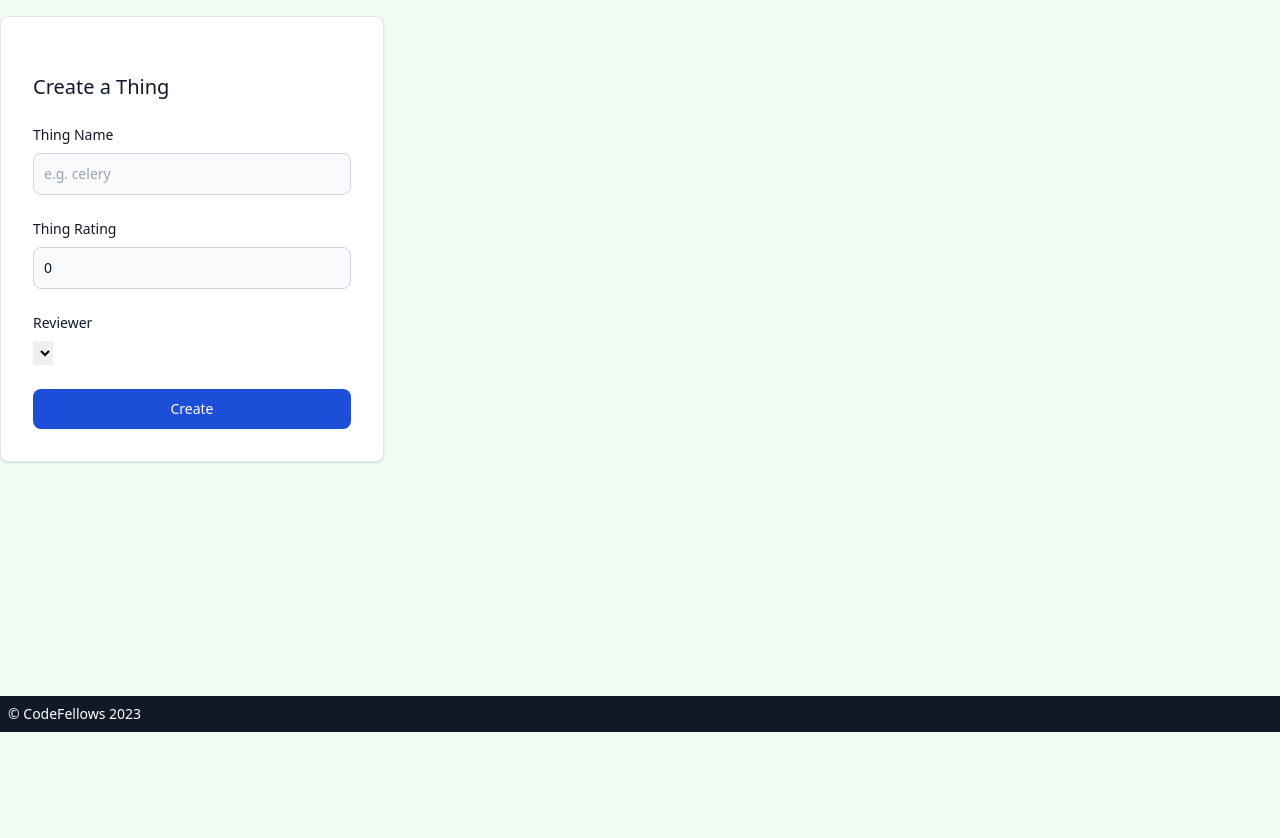
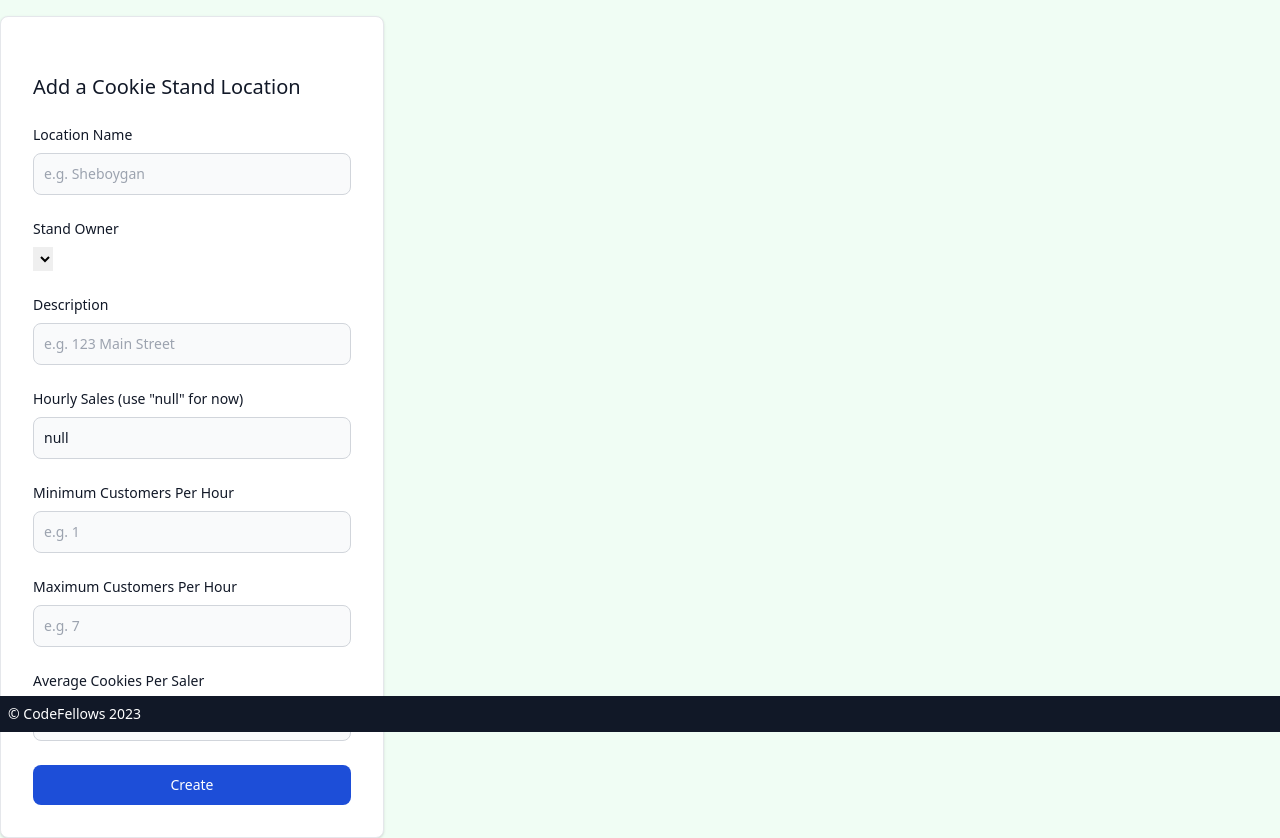
Before and after one commit to mcsadri/cookie-stand-api, a Django app: template templates/cookie_stand/cookie_stand_create.html in a window 1280 px wide. Shown: the part 68-906 px from the top of the page. Before the commit the page ends 800 px from the top, so only its background shows below. Run offline with Django 4.2, Linux system fonts and the light colour scheme; the template is opened without the code that fills it, so the values that code supplies are empty; some libraries are stand-ins or nearby versions.

Commit message:
updated models.py and cookie_stand_create form debugged

```diff
--- a/cookie_stand/views_front.py
+++ b/cookie_stand/views_front.py
@@ -25,7 +25,8 @@
 class CookieStandCreateView(LoginRequiredMixin, CreateView):
     template_name = "cookie_stand/cookie_stand_create.html"
     model = CookieStand
-    fields = ["name", "rating", "reviewer"]  # "__all__" for all of them
+    # fields = ["name", "rating", "reviewer"]  # "__all__" for all of them
+    fields = "__all__"
 
 
 class CookieStandDeleteView(LoginRequiredMixin, DeleteView):
--- a/templates/base.html
+++ b/templates/base.html
@@ -7,7 +7,7 @@
   <meta name="viewport"
         content="width=device-width, user-scalable=no, initial-scale=1.0, maximum-scale=1.0, minimum-scale=1.0">
   <meta http-equiv="X-UA-Compatible" content="ie=edge">
-  <title>{% block title %}All the Things{% endblock %}</title>
+  <title>{% block title %}All the Stands{% endblock %}</title>
  <script src="https://cdn.tailwindcss.com"></script>
 </head>
 <body class="bg-green-50">
@@ -15,7 +15,7 @@
   <nav class="bg-gray-900 border-gray-200 px-2 sm:px-4 py-2.5 rounded dark:bg-gray-800">
         <div class="container flex flex-wrap items-center justify-between mx-auto">
           <a href="{% url 'home' %}">
-              <img src="https://upload.wikimedia.org/wikipedia/commons/7/78/Things_Logo.svg" class="p-3 h-12 bg-white rounded" alt="Logo" />
+            <img src="https://cdn.vectorstock.com/i/preview-1x/40/39/cookie-logo-custom-typography-vector-23634039.jpg" class="p-3 h-12 bg-white rounded" alt="Logo" />
           </a>
           <div class="hidden w-full md:block md:w-auto" id="mobile-menu">
             <ul class="flex flex-col mt-4 md:flex-row md:space-x-8 md:mt-0 md:text-sm md:font-medium">
--- a/templates/cookie_stand/cookie_stand_create.html
+++ b/templates/cookie_stand/cookie_stand_create.html
@@ -7,29 +7,58 @@
     class="w-full max-w-sm p-4 bg-white border border-gray-200 rounded-lg shadow sm:p-6 md:p-8 dark:bg-gray-800 dark:border-gray-700">
     <form class="space-y-6" method="POST">
       {% csrf_token %}
-      <h5 class="text-xl font-medium text-gray-900 dark:text-white">Create a Thing</h5>
+      <h5 class="text-xl font-medium text-gray-900 dark:text-white">Add a Cookie Stand Location</h5>
+
       <div>
-        <label for="id_name" class="block mb-2 text-sm font-medium text-gray-900 dark:text-white">Thing Name</label>
-        <input type="text" name="name" id="id_name"
+        <label for="id_location" class="block mb-2 text-sm font-medium text-gray-900 dark:text-white">Location Name</label>
+        <input type="text" name="location" id="id_location"
                class="bg-gray-50 border border-gray-300 text-gray-900 text-sm rounded-lg focus:ring-blue-500 focus:border-blue-500 block w-full p-2.5 dark:bg-gray-600 dark:border-gray-500 dark:placeholder-gray-400 dark:text-white"
-               placeholder="e.g. celery" required>
+               placeholder="e.g. Sheboygan" required>
+      </div>
 
-      </div>
       <div>
-        <label for="id_rating" class="block mb-2 text-sm font-medium text-gray-900 dark:text-white">Thing Rating</label>
-        <input type="number" name="rating" id="id_rating"
-               class="bg-gray-50 border border-gray-300 text-gray-900 text-sm rounded-lg focus:ring-blue-500 focus:border-blue-500 block w-full p-2.5 dark:bg-gray-600 dark:border-gray-500 dark:placeholder-gray-400 dark:text-white"
-               value="0" min="0" max="5" required>
-      </div>
-      <div>
-        <label for="id_reviewer" class="block mb-2 text-sm font-medium text-gray-900 dark:text-white">Reviewer</label>
-        <select name="reviewer" id="id_reviewer">
-          {% for value, choice in form.fields.reviewer.choices %}
+        <label for="id_owner" class="block mb-2 text-sm font-medium text-gray-900 dark:text-white">Stand Owner</label>
+        <select name="owner" id="id_owner">
+          {% for value, choice in form.fields.owner.choices %}
             <option value="{{ value }}">{{  choice }}</option>
           {% endfor %}
         </select>
       </div>
 
+      <div>
+        <label for="id_description" class="block mb-2 text-sm font-medium text-gray-900 dark:text-white">Description</label>
+        <input type="text" name="description" id="id_description"
+               class="bg-gray-50 border border-gray-300 text-gray-900 text-sm rounded-lg focus:ring-blue-500 focus:border-blue-500 block w-full p-2.5 dark:bg-gray-600 dark:border-gray-500 dark:placeholder-gray-400 dark:text-white"
+               placeholder="e.g. 123 Main Street" required>
+      </div>
+
+      <div>
+        <label for="id_hourly" class="block mb-2 text-sm font-medium text-gray-900 dark:text-white">Hourly Sales (use "null" for now)</label>
+        <input type="text" name="hourly" id="id_hourly"
+               class="bg-gray-50 border border-gray-300 text-gray-900 text-sm rounded-lg focus:ring-blue-500 focus:border-blue-500 block w-full p-2.5 dark:bg-gray-600 dark:border-gray-500 dark:placeholder-gray-400 dark:text-white"
+               placeholder="null" value="null" required>
+      </div>
+
+      <div>
+        <label for="id_min_cust" class="block mb-2 text-sm font-medium text-gray-900 dark:text-white">Minimum Customers Per Hour</label>
+        <input type="number" name="min_cust" id="id_min_cust"
+               class="bg-gray-50 border border-gray-300 text-gray-900 text-sm rounded-lg focus:ring-blue-500 focus:border-blue-500 block w-full p-2.5 dark:bg-gray-600 dark:border-gray-500 dark:placeholder-gray-400 dark:text-white"
+               placeholder="e.g. 1" min="0" required>
+      </div>
+
+      <div>
+        <label for="id_max_cust" class="block mb-2 text-sm font-medium text-gray-900 dark:text-white">Maximum Customers Per Hour</label>
+        <input type="number" name="max_cust" id="id_max_cust"
+               class="bg-gray-50 border border-gray-300 text-gray-900 text-sm rounded-lg focus:ring-blue-500 focus:border-blue-500 block w-full p-2.5 dark:bg-gray-600 dark:border-gray-500 dark:placeholder-gray-400 dark:text-white"
+               placeholder="e.g. 7" min="1" required>
+      </div>
+
+      <div>
+        <label for="id_avg" class="block mb-2 text-sm font-medium text-gray-900 dark:text-white">Average Cookies Per Saler</label>
+        <input type="number" name="avg" id="id_avg"
+               class="bg-gray-50 border border-gray-300 text-gray-900 text-sm rounded-lg focus:ring-blue-500 focus:border-blue-500 block w-full p-2.5 dark:bg-gray-600 dark:border-gray-500 dark:placeholder-gray-400 dark:text-white"
+               placeholder="e.g. 7" step="0.1" required>
+      </div>
 
       <button type="submit"
               class="w-full text-white bg-blue-700 hover:bg-blue-800 focus:ring-4 focus:outline-none focus:ring-blue-300 font-medium rounded-lg text-sm px-5 py-2.5 text-center dark:bg-blue-600 dark:hover:bg-blue-700 dark:focus:ring-blue-800">
--- a/templates/cookie_stand/cookie_stand_list.html
+++ b/templates/cookie_stand/cookie_stand_list.html
@@ -5,13 +5,13 @@
 
   <div class="space-y-8 p-8">
 
-    <h1 class="text-4xl text-center">All the Things</h1>
+    <h1 class="text-4xl text-center">All Them Cookie Stands</h1>
     <div
       class="w-1/2 mx-auto text-sm font-medium text-gray-900 bg-white border border-gray-200 rounded-lg dark:bg-gray-700 dark:border-gray-600 dark:text-white">
       {% for cookiestand in cookie_stand %}
         <a href="{% url 'cookie_stand_detail' cookiestand.pk %}" aria-current="true"
            class="block w-full px-4 py-4 text-white bg-blue-700 border-b border-gray-200 rounded-t-lg cursor-pointer dark:bg-gray-800 dark:border-gray-600">
-          {{ cookiestand.name }}
+          {{ cookiestand.location }}
         </a>
       {% endfor %}
     </div>
--- a/templates/home.html
+++ b/templates/home.html
@@ -19,8 +19,10 @@
         {#  Thanks to https://unsplash.com/photos/Kw_zQBAChws?utm_source=unsplash&utm_medium=referral&utm_content=creditShareLink#}
         <img src="{% static 'ashim-d-silva-things.jpg' %}" class="max-w-sm rounded-lg shadow-2xl"/>
         <div class="bg-green-300 p-4">
-          <h1 class="text-5xl font-bold">Things</h1>
-          <p class="text-2xl p-6">Almanac, binder, cucumber, drill, envelope, friend, grill, hay, jam, koala, lanyard, mousetrap, necklace, oil, printer, quill, restroom, saline, treasure, wings, xylophone, zebra, and more!</p>
+          <h1 class="text-5xl font-bold">Stands</h1>
+{#          <p class="text-2xl p-6">Almanac, binder, cucumber, drill, envelope, friend, grill, hay, jam, koala, lanyard, mousetrap, necklace, oil, printer, quill, restroom, saline, treasure, wings, xylophone, zebra, and more!</p>#}
+          <p class="text-2xl p-6">Chocolate Chip, Shortbread, Macaron, Macaroon, Biscotti, Sugar, Oatmeal Raisin, Gingerbread, Snickerdoodle, Salmon, Peanut Butter, Butter, Snickerdoodle, Gingersnaps, Butter Pecan, Crinkle, Molasses and more!</p>
+
           <a href="{% url 'login' %}" class="text-white bg-blue-700 hover:bg-blue-800 focus:ring-4 focus:ring-blue-300 font-medium rounded-lg text-sm px-5 py-2.5 mr-2 mb-2 dark:bg-blue-600 dark:hover:bg-blue-700 focus:outline-none dark:focus:ring-blue-800">Get Started</a>
         </div>
       </div>
```
Also changed, not shown: cookie_stand/models.py (+0 -10 lines), templates/about.html (+5 -5 lines), templates/cookie_stand/cookie_stand_detail.html (+11 -11 lines).
